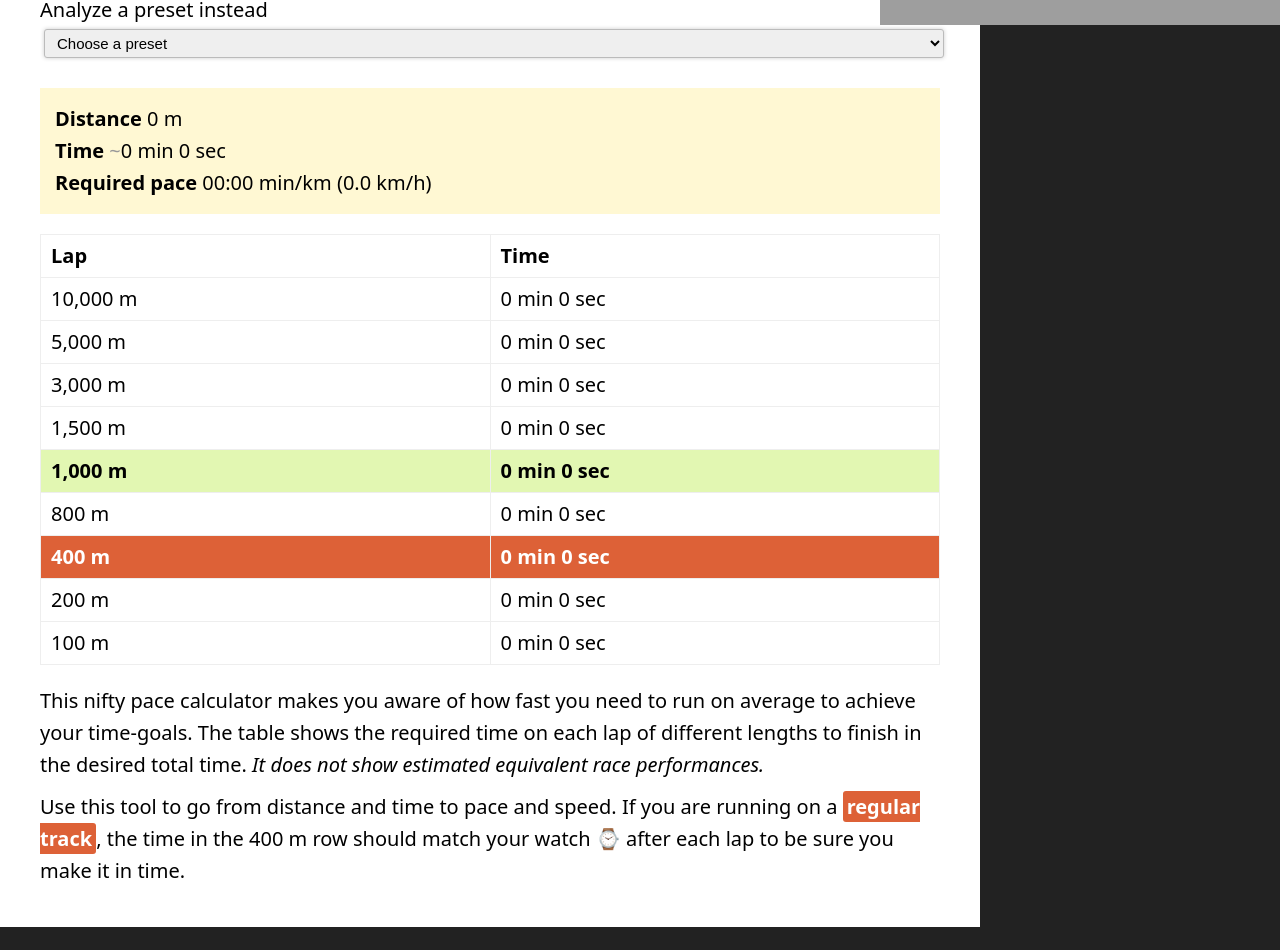
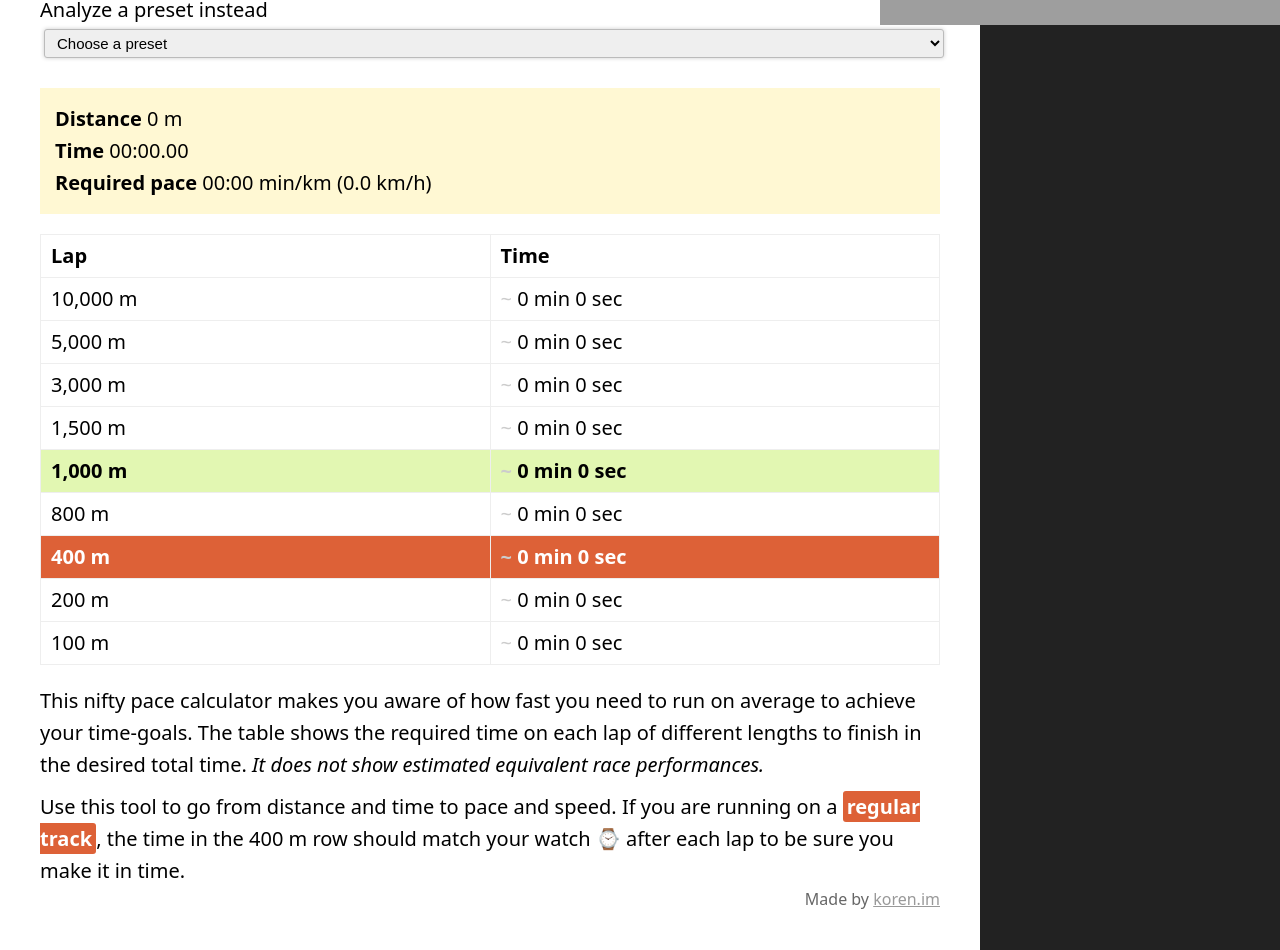
Before and after one commit to Hanse/pace-calculator, a React (Create React App) app: page / in a window 1280 px wide. Shown: the part 275-1225 px from the top of the page. Before the commit the page ends 1202 px from the top, so only its background shows below. Built offline with nearby package versions, Linux system fonts and the light colour scheme; grey boxes are pictures that could not be loaded.

Commit message:
Improve fractional times

```diff
--- a/src/App.js
+++ b/src/App.js
@@ -8,7 +8,7 @@ class App extends PureComponent<{}> {
   render() {
     return (
       <div className="App">
-        <header>
+        <header className="App-header">
           <h1>
             <span role="img" aria-label="runner">
               🏃‍♂️
@@ -21,9 +21,15 @@ class App extends PureComponent<{}> {
           </h1>
         </header>
 
-        <PaceCalculatorInputController
-          render={props => <PaceCalculatorView {...props} />}
-        />
+        <div className="App-content">
+          <PaceCalculatorInputController
+            render={props => <PaceCalculatorView {...props} />}
+          />
+        </div>
+
+        <footer className="App-footer">
+          Made by <a href="https://koren.im">koren.im</a>
+        </footer>
       </div>
     );
   }
--- a/src/PaceCalculatorView.js
+++ b/src/PaceCalculatorView.js
@@ -6,13 +6,22 @@ import cx from 'classnames';
 const PREDEFINED_LAPS = [10000, 5000, 3000, 1500, 1000, 800, 400, 200, 100];
 
 type ToHHMMSSMode = 'units' | 'normal' | null;
+type Seconds = number;
 
-const toHHMMSS = (value, mode: ToHHMMSSMode = 'units') => {
-  const hours = (value / 3600) | 0;
-  const minutes = (value / 60 - hours * 60) | 0;
-  const seconds = Math.ceil(value - minutes * 60 - hours * 3600);
+export const toHHMMSS = (
+  time: Seconds,
+  mode: ToHHMMSSMode = 'units',
+  digits: number = 0
+) => {
+  const hours = Math.floor(time / 3600);
+  const minutes = Math.floor((time - hours * 3600) / 60);
+  const seconds = time - hours * 3600 - minutes * 60;
 
-  const parts = [[hours, 'hours'], [minutes, 'min'], [seconds, 'sec']];
+  const parts = [
+    [hours, 'hours'],
+    [minutes, 'min'],
+    [seconds.toFixed(digits), 'sec']
+  ];
 
   if (!hours) {
     parts.shift();
@@ -22,7 +31,7 @@ const toHHMMSS = (value, mode: ToHHMMSSMode = 'units') => {
     return parts.map(([value, unit]) => `${value} ${unit}`).join(' ');
   }
 
-  return parts.map(([value]) => (value < 10 ? `0${value}` : value)).join(':');
+  return parts.map(([value]) => (+value < 10 ? `0${value}` : value)).join(':');
 };
 
 const toKMH = (meters, seconds) => {
@@ -48,8 +57,7 @@ class PaceCalculatorView extends PureComponent<Props> {
             <strong>Distance</strong> <span>{withCommas(meters)}</span> m
           </li>
           <li>
-            <strong>Time</strong> <span style={{ color: '#999' }}>~</span>
-            <span>{toHHMMSS(seconds)}</span>
+            <strong>Time</strong> <span>{toHHMMSS(seconds, 'normal', 2)}</span>
           </li>
           <li>
             <strong>Required pace</strong>{' '}
@@ -79,6 +87,7 @@ class PaceCalculatorView extends PureComponent<Props> {
                 >
                   <td style={{ width: '50%' }}>{withCommas(distance)} m</td>
                   <td>
+                    <span style={{ color: '#ccc' }}>~ </span>
                     <span
                       style={{ cursor: 'help' }}
                       title={`${scaledSeconds.toFixed(2)} seconds`}
--- a/src/index.css
+++ b/src/index.css
@@ -29,6 +29,22 @@ body {
   max-width: 900px;
   background: white;
   flex: 1;
+  display: flex;
+  flex-direction: column;
+  justify-content: space-between;
+}
+
+.App-content {
+  flex: 1;
+}
+
+.App-header {
+}
+
+.App-footer {
+  text-align: right;
+  font-size: 16px;
+  color: #666;
 }
 
 h1 {
@@ -124,3 +140,8 @@ p + p {
 ul {
   list-style: none;
 }
+
+a {
+  color: #999;
+  cursor: pointer;
+}
```
Also changed, not shown: 1 other file (tests, documents, lock files or other folders).
